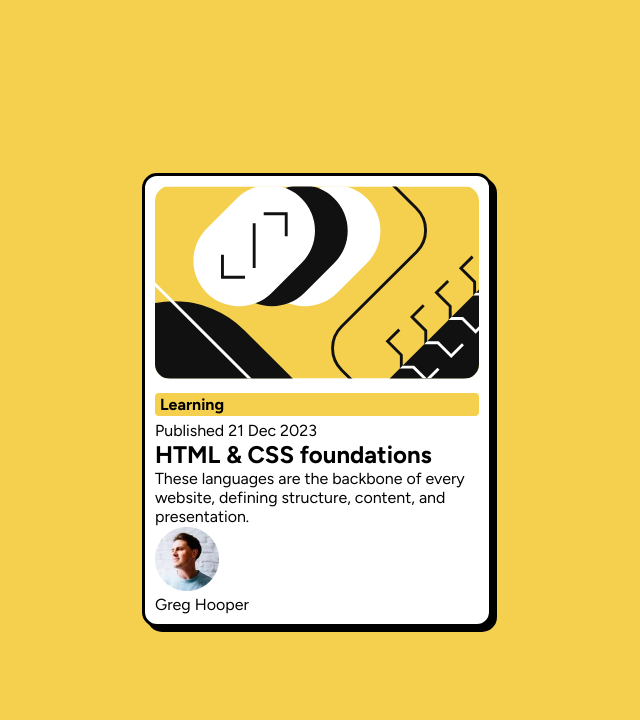
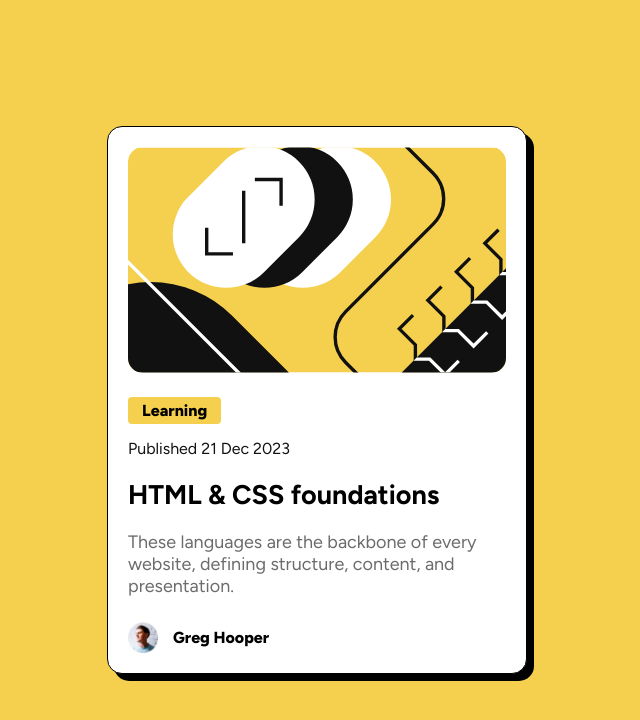
Before and after one commit to SIrfanH/FEM-Projects, a plain HTML site: page blog-preview-card/index.html in a window 1280 px wide. Shown: the whole page, without its empty margins (323-963 px from the left). Drawn offline with Linux system fonts and the light colour scheme.

Commit message:
Add more styles

```diff
--- a/blog-preview-card/index.html
+++ b/blog-preview-card/index.html
@@ -26,7 +26,7 @@
         <p class="publication-date">Published 21 Dec 2023</p>
       </section>
       <article class="middle-section">
-        <h1>HTML & CSS foundations</h1>
+        <h1 class="title">HTML & CSS foundations</h1>
         <p>
           These languages are the backbone of every website, defining structure,
           content, and presentation.
--- a/blog-preview-card/styles/style.css
+++ b/blog-preview-card/styles/style.css
@@ -18,28 +18,101 @@ body {
 
 main {
     background-color: hsl(0, 0%, 100%);
-    width: 350px;
+    width: 420px;
     border: solid;
+    border-width: 1px;
     border-radius: 15px;
-    box-shadow: 5px 5px black;
-    padding: 10px 10px;
+    box-shadow: 7px 7px black;
+    padding: 20px 20px;
 }
 
 p {
     font-size: 16px;
 }
 
+.top-section {
+    margin-bottom: 20px;
+}
+
 .top-section img {
     width: 100%;
     border-radius: 15px;
-    margin-bottom: 10px;
+    margin-bottom: 20px;
 }
 
 .tag {
     background-color: hsl(47, 88%, 63%);
-    font-weight: bold;
+    font-weight: 800;
     border-radius: 4px;
     display: block;
-    padding: 2px 5px;
-    margin-bottom: 5px;
+    padding: 4px 14px;
+    margin-bottom: 15px;
+    display: inline-block;
 }
+
+.publication-date {
+    color: hsl(0, 0%, 7%);
+}
+
+.middle-section {
+    margin-bottom: 25px;
+    display: flex;
+    flex-direction: column;
+    gap: 20px;
+}
+
+.middle-section h1 {
+    font-size: 27px;
+}
+
+.middle-section h1:hover {
+    color: hsl(47, 88%, 63%);
+    cursor: pointer;
+}
+
+.middle-section p {
+    color: hsl(0, 0%, 42%);
+    font-size: 18px;
+}
+
+.bottom-section {
+    display: flex;
+    align-items: center;
+    gap: 15px;
+    font-weight: 800;
+}
+
+.bottom-section img {
+    width: 30px;
+}
+
+@media (max-width: 376px){
+    main {
+        width: 330px;
+    }
+
+    p {
+        font-size: 14px;
+    }
+    .top-section img {
+        /* width: 200px; */
+        height: 210px;
+        object-fit: cover;
+    }
+
+    .tag {
+        padding: 4px 12px;
+    }
+
+    .publication-date, .tag {
+        font-size: 12px;
+    }
+
+    .middle-section h1 {
+        font-size: 20px;
+    }
+
+    .middle-section p {
+        font-size: 14px;
+    }
+}
```
